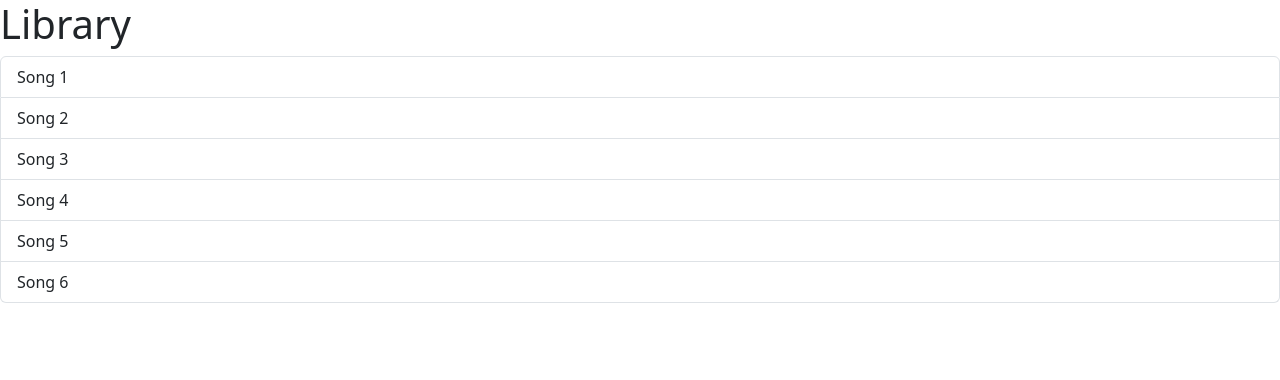
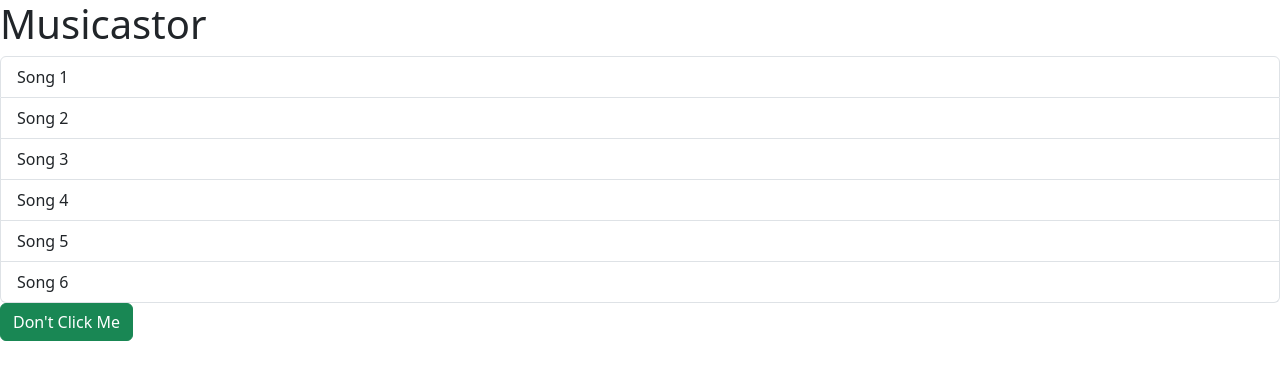
Before and after one commit to dballard10/SongEditor, a React (Vite) app: page / in a window 1280 px wide. Shown: the top 380 px of the page. Built offline with nearby package versions, Linux system fonts and the light colour scheme.

Commit message:
Added functionallity for creating alerts. and renamed to Musicastor.

```diff
--- a/src/App.tsx
+++ b/src/App.tsx
@@ -1,4 +1,7 @@
 import SongGroup from "./components/SongGroup";
+import Alert from "./components/Alert";
+import Button from "./components/Button";
+import { useState } from "react";
 
 function App() {
   let songs = ["Song 1", "Song 2", "Song 3", "Song 4", "Song 5", "Song 6"];
@@ -7,12 +10,19 @@ function App() {
     console.log(song);
   };
 
+  const [alertVisible, setAlertVisible] = useState(false);
+
   return (
-    <SongGroup
-      songs={songs}
-      heading="Library"
-      onSelectedSong={handleSelectedSong}
-    />
+    <>
+      <h1>Musicastor</h1>
+      <SongGroup songs={songs} onSelectedSong={handleSelectedSong} />
+      {alertVisible && (
+        <Alert onClose={() => setAlertVisible(false)}>This is a warning!</Alert>
+      )}
+      <Button color="success" onClick={() => setAlertVisible(true)}>
+        Don't Click Me
+      </Button>
+    </>
   );
 }
 
--- /dev/null
+++ b/src/components/Alert.tsx
@@ -0,0 +1,23 @@
+import { ReactNode } from "react";
+
+interface Props {
+  children: ReactNode;
+  onClose: () => void;
+}
+
+const Alert = ({ children, onClose }: Props) => {
+  return (
+    <div className="alert alert-warning alert-dismissible">
+      <strong>{children}</strong>
+      <button
+        type="button"
+        className="btn-close"
+        data-bs-dismiss="alert"
+        aria-label="Close"
+        onClick={onClose}
+      ></button>
+    </div>
+  );
+};
+
+export default Alert;
--- /dev/null
+++ b/src/components/Button.tsx
@@ -0,0 +1,17 @@
+import { ReactNode } from "react";
+
+interface Props {
+  children: ReactNode;
+  color?: "primary" | "secondary" | "success" | "danger" | "warning" | "info";
+  onClick: () => void;
+}
+
+const Button = ({ children, color = "primary", onClick }: Props) => {
+  return (
+    <button className={"btn btn-" + color} onClick={onClick}>
+      {children}
+    </button>
+  );
+};
+
+export default Button;
--- a/src/components/SongGroup.tsx
+++ b/src/components/SongGroup.tsx
@@ -2,16 +2,14 @@ import { useState } from "react";
 
 interface Props {
   songs: string[];
-  heading: string;
   onSelectedSong: (song: string) => void;
 }
 
-function SongGroup({ songs, heading, onSelectedSong }: Props) {
+function SongGroup({ songs, onSelectedSong }: Props) {
   const [selectedSong, setSelectedSong] = useState(-1);
 
   return (
     <>
-      <h1>{heading}</h1>
       {songs.length === 0 && <p>No songs in library</p>}
       <ul className="list-group">
         {songs.map((song, index) => (
```
